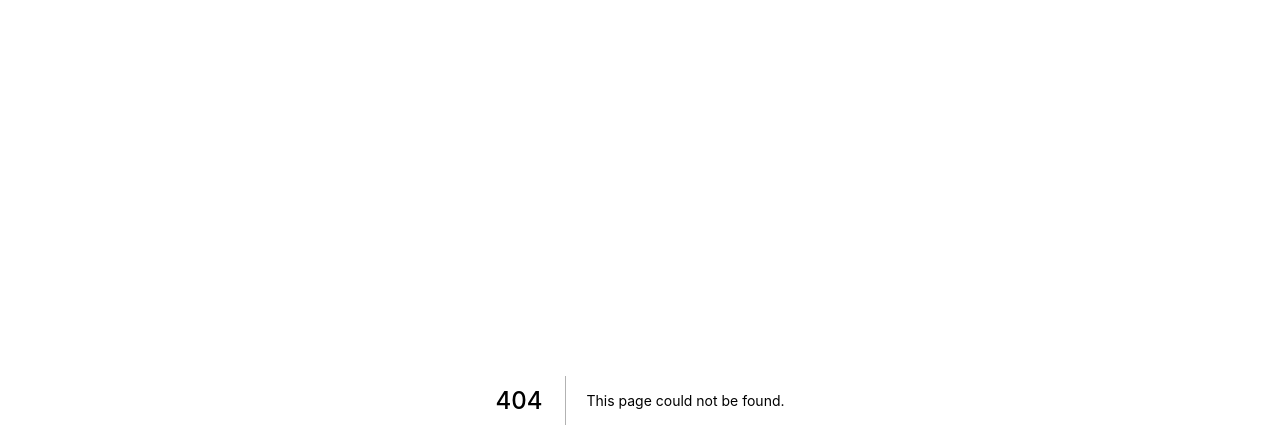
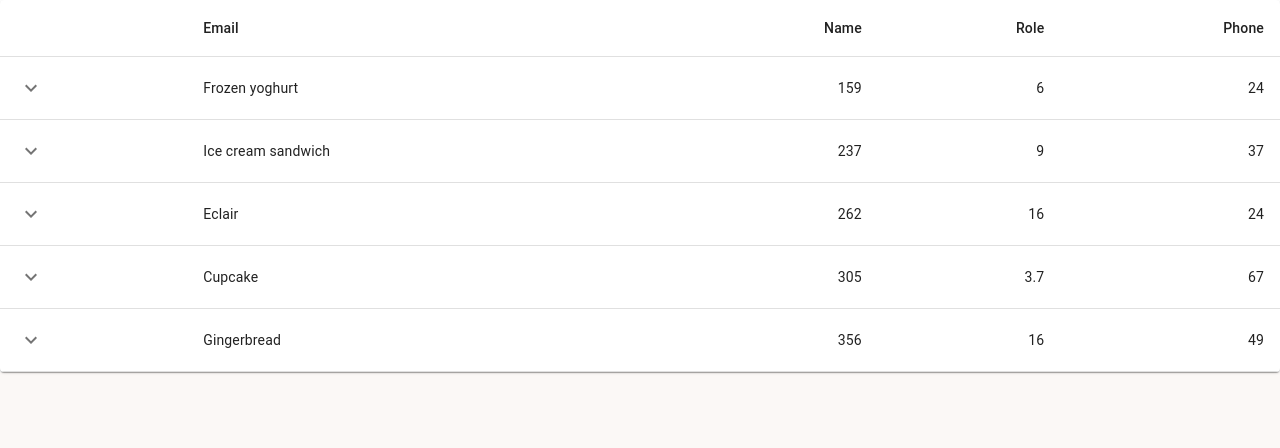
Before and after one commit to sirSayed98/mazadk-front, a Next.js app in the folder mazad/: page /Test in a window 1280 px wide. Before the commit this address had no page. Shown: the top 448 px of the page. Built offline with nearby package versions, Linux system fonts and the light colour scheme.

Commit message:
add Table of Users

```diff
--- /dev/null
+++ b/mazad/pages/Test.js
@@ -0,0 +1,155 @@
+import React from "react";
+
+
+
+import PropTypes from "prop-types";
+import { makeStyles } from "@material-ui/core/styles";
+import Box from "@material-ui/core/Box";
+import Collapse from "@material-ui/core/Collapse";
+import IconButton from "@material-ui/core/IconButton";
+import Table from "@material-ui/core/Table";
+import TableBody from "@material-ui/core/TableBody";
+import TableCell from "@material-ui/core/TableCell";
+import TableContainer from "@material-ui/core/TableContainer";
+import TableHead from "@material-ui/core/TableHead";
+import TableRow from "@material-ui/core/TableRow";
+import Typography from "@material-ui/core/Typography";
+import Paper from "@material-ui/core/Paper";
+import KeyboardArrowDownIcon from "@material-ui/icons/KeyboardArrowDown";
+import KeyboardArrowUpIcon from "@material-ui/icons/KeyboardArrowUp";
+import DeleteIcon from "@material-ui/icons/Delete";
+import EditIcon from "@material-ui/icons/Edit";
+const useRowStyles = makeStyles({
+  root: {
+    "& > *": {
+      borderBottom: "unset",
+    },
+  },
+});
+
+function createData(name, calories, fat, carbs, protein, price) {
+  return {
+    name,
+    calories,
+    fat,
+    carbs,
+    protein,
+    price,
+    history: [
+      { date: "2020-01-05", customerId: "11091700", amount: 3 },
+      { date: "2020-01-02", customerId: "Anonymous", amount: 1 },
+    ],
+  };
+}
+
+function Row(props) {
+  const { row } = props;
+  const [open, setOpen] = React.useState(false);
+  const classes = useRowStyles();
+
+  return (
+    <React.Fragment>
+      <TableRow className={classes.root}>
+        <TableCell>
+          <IconButton
+            aria-label="expand row"
+            size="small"
+            onClick={() => setOpen(!open)}
+          >
+            {open ? <KeyboardArrowUpIcon /> : <KeyboardArrowDownIcon />}
+          </IconButton>
+        </TableCell>
+        <TableCell component="th" scope="row">
+          {row.name}
+        </TableCell>
+        <TableCell align="right">{row.calories}</TableCell>
+        <TableCell align="right">{row.fat}</TableCell>
+        <TableCell align="right">{row.carbs}</TableCell>
+      </TableRow>
+      <TableRow>
+        <TableCell style={{ paddingBottom: 0, paddingTop: 0 }} colSpan={6}>
+          <Collapse in={open} timeout="auto" unmountOnExit>
+            <Box margin={1}>
+              <Typography variant="h6" gutterBottom component="div">
+                More
+              </Typography>
+              <Table size="small" aria-label="purchases">
+                <TableHead>
+                  <TableRow>
+                    <TableCell align="center">Address</TableCell>
+                    <TableCell align="center">Created_AT</TableCell>
+                    <TableCell align="center">Options</TableCell>
+                  </TableRow>
+                </TableHead>
+                <TableBody>
+                  {row.history.map((historyRow) => (
+                    <TableRow key={historyRow.date}>
+                      <TableCell align="center" component="th" scope="row">
+                        {historyRow.date}
+                      </TableCell>
+                      <TableCell align="center">{historyRow.amount}</TableCell>
+                      <TableCell className="mr-2" align="center">
+                        <DeleteIcon className="mr-2"></DeleteIcon>
+                        <EditIcon></EditIcon>
+                      </TableCell>
+                    </TableRow>
+                  ))}
+                </TableBody>
+              </Table>
+            </Box>
+          </Collapse>
+        </TableCell>
+      </TableRow>
+    </React.Fragment>
+  );
+}
+
+
+export default function CollapsibleTable() {
+  return (
+    <TableContainer component={Paper}>
+      <Table aria-label="collapsible table">
+        <TableHead>
+          <TableRow>
+            <TableCell />
+            <TableCell>Email</TableCell>
+            <TableCell align="right">Name</TableCell>
+            <TableCell align="right">Role</TableCell>
+            <TableCell align="right">Phone</TableCell>
+          </TableRow>
+        </TableHead>
+        <TableBody>
+          {rows.map((row) => (
+            <Row key={row.name} row={row} />
+          ))}
+        </TableBody>
+      </Table>
+    </TableContainer>
+  );
+}
+
+Row.propTypes = {
+    row: PropTypes.shape({
+      calories: PropTypes.number.isRequired,
+      carbs: PropTypes.number.isRequired,
+      fat: PropTypes.number.isRequired,
+      history: PropTypes.arrayOf(
+        PropTypes.shape({
+          amount: PropTypes.number.isRequired,
+          customerId: PropTypes.string.isRequired,
+          date: PropTypes.string.isRequired,
+        })
+      ).isRequired,
+      name: PropTypes.string.isRequired,
+      price: PropTypes.number.isRequired,
+      protein: PropTypes.number.isRequired,
+    }).isRequired,
+  };
+
+  const rows = [
+    createData("Frozen yoghurt", 159, 6.0, 24, 4.0, 3.99),
+    createData("Ice cream sandwich", 237, 9.0, 37, 4.3, 4.99),
+    createData("Eclair", 262, 16.0, 24, 6.0, 3.79),
+    createData("Cupcake", 305, 3.7, 67, 4.3, 2.5),
+    createData("Gingerbread", 356, 16.0, 49, 3.9, 1.5),
+  ];
```
